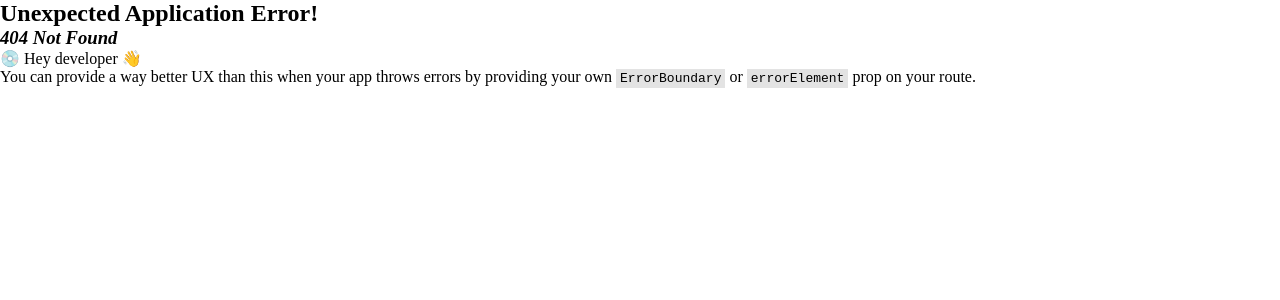
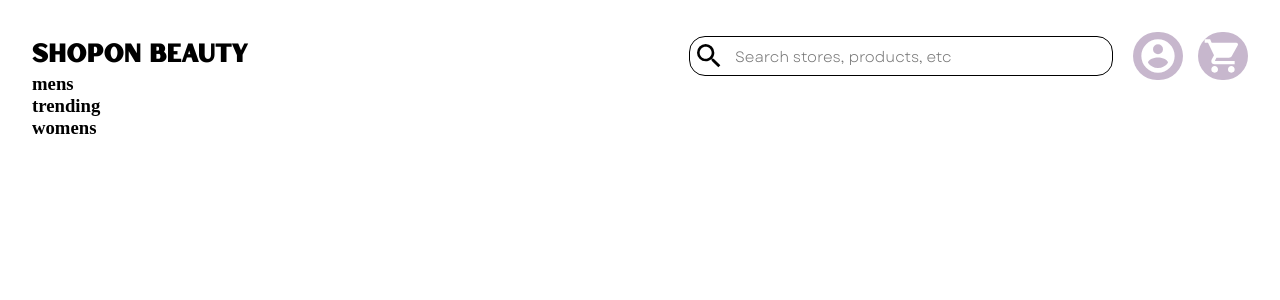
Before and after one commit to Baguirre03/ShopOn, a React (Vite) app: page /category/beauty in a window 1280 px wide. Before the commit this address had no page. Shown: the top 300 px of the page. Built offline with nearby package versions, Linux system fonts and the light colour scheme.

Commit message:
update options

```diff
--- a/src/Router.jsx
+++ b/src/Router.jsx
@@ -3,6 +3,7 @@ import App from "./App";
 import SignIn from "./components/LoginSignup/SignIn";
 import WelcomeDriver from "./components/LoginSignup/DriverSignup";
 import Shop from "./components/ShoppingPages/Shop";
+import ClothesMain from "./components/ShoppingPages/ClothesMain";
 
 const Router = () => {
   const router = createBrowserRouter([
@@ -26,6 +27,10 @@ const Router = () => {
       path: "shop/:name",
       element: <Shop></Shop>,
     },
+    {
+      path: "category/:name",
+      element: <ClothesMain></ClothesMain>,
+    },
   ]);
   return <RouterProvider router={router}></RouterProvider>;
 };
--- /dev/null
+++ b/src/components/ShoppingPages/ClothesMain.jsx
@@ -0,0 +1,42 @@
+import { useParams } from "react-router-dom";
+import { Link } from "react-router-dom";
+import SearchInput from "../HelperComponents/SearchInput";
+import ProfileCart from "../HelperComponents/ProfileCart";
+
+export default function ClothesMain() {
+  const { name } = useParams();
+  const options = ["mens", "trending", "womens", "beauty"];
+  if (options.includes(name)) {
+    options.splice(options.indexOf(name), 1);
+  }
+  return (
+    <div className="clothes-main-container">
+      <div className="header-clothes-main">
+        <div className="title">
+          <div className="header-shop">
+            <Link to="/shop/home">
+              <h2 className="welcome">
+                ShopOn <span className="name-shop-clothes">{name}</span>
+              </h2>
+            </Link>
+          </div>
+          <div className="other-sections">
+            {options.map((opt) => (
+              <Link
+                className="options-category"
+                key={opt}
+                to={"/category/" + opt}
+              >
+                <h3>{opt}</h3>
+              </Link>
+            ))}
+          </div>
+        </div>
+        <div className="clothes-main-search-prof">
+          <SearchInput></SearchInput>
+          <ProfileCart></ProfileCart>
+        </div>
+      </div>
+    </div>
+  );
+}
--- a/src/components/ShoppingPages/Shop.jsx
+++ b/src/components/ShoppingPages/Shop.jsx
@@ -82,16 +82,13 @@ export default function Shop() {
         {categories.map((deal) => {
           if (deal.name === selected) {
             return (
-              <button
-                onClick={() => setSelected(deal.name)}
-                key={deal.name}
-                className={"category selected"}
-              >
+              <button key={deal.name} className={"category selected"}>
                 {deal.name}
               </button>
             );
           }
           return (
+            <Link key={deal.name} to={"/category/" + deal.name.toLowerCase()}>
               <button
                 onClick={() => setSelected(deal.name)}
                 key={deal.name}
@@ -99,6 +96,7 @@ export default function Shop() {
               >
                 {deal.name}
               </button>
+            </Link>
           );
         })}
       </div>
--- a/src/styles/app.css
+++ b/src/styles/app.css
@@ -1032,3 +1032,23 @@ a {
 .shopping-card p {
     font-size: 16px;
 }
+
+/* CLOTHES SECTION */
+
+.clothes-main-container {
+    display: flex;
+    flex-direction: column;
+    padding: var(--defaultPadding);
+}
+
+.header-clothes-main {
+    display: flex;
+    justify-content: space-between;
+}
+
+.clothes-main-search-prof {
+    display: flex;
+    height: 6vh;
+    gap: 20px;
+    align-items: center;
+}
```
Lines whose indentation alone changed are shown as unchanged.
